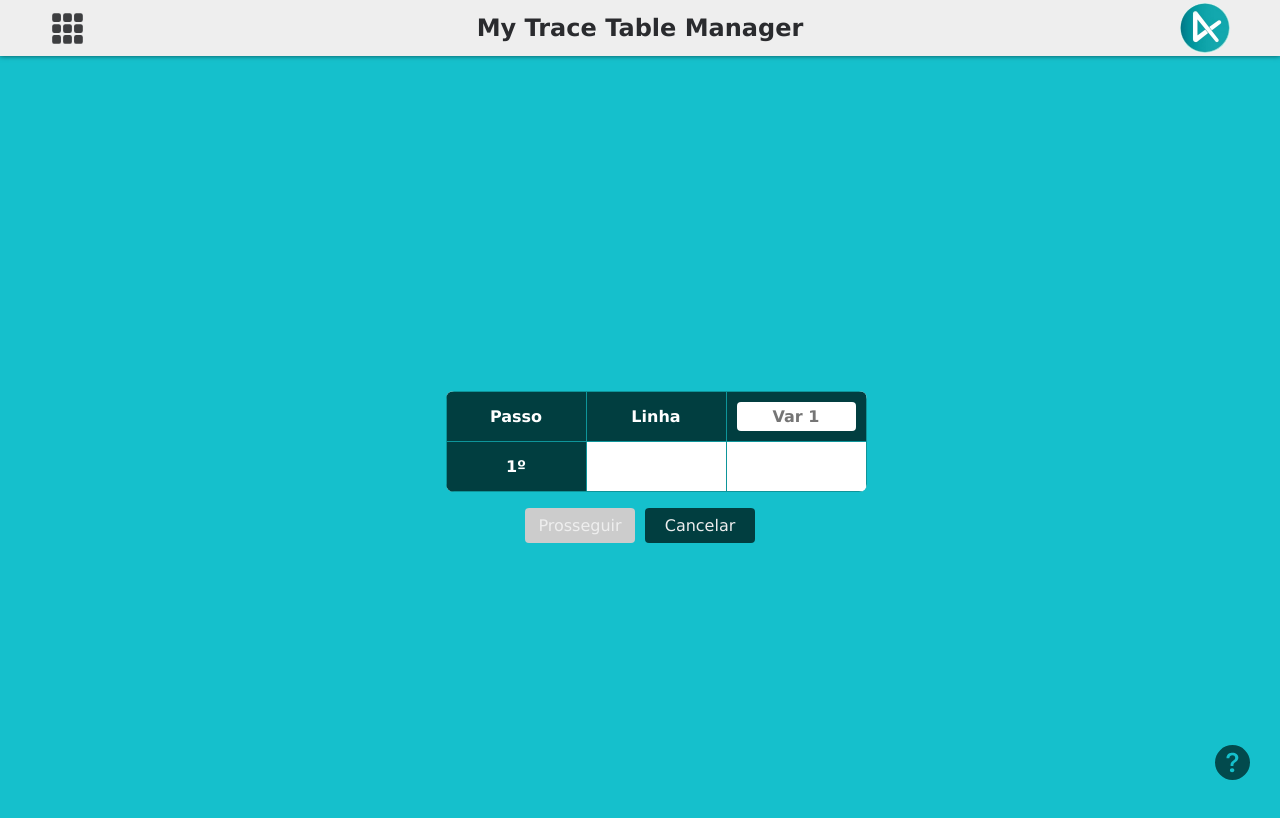
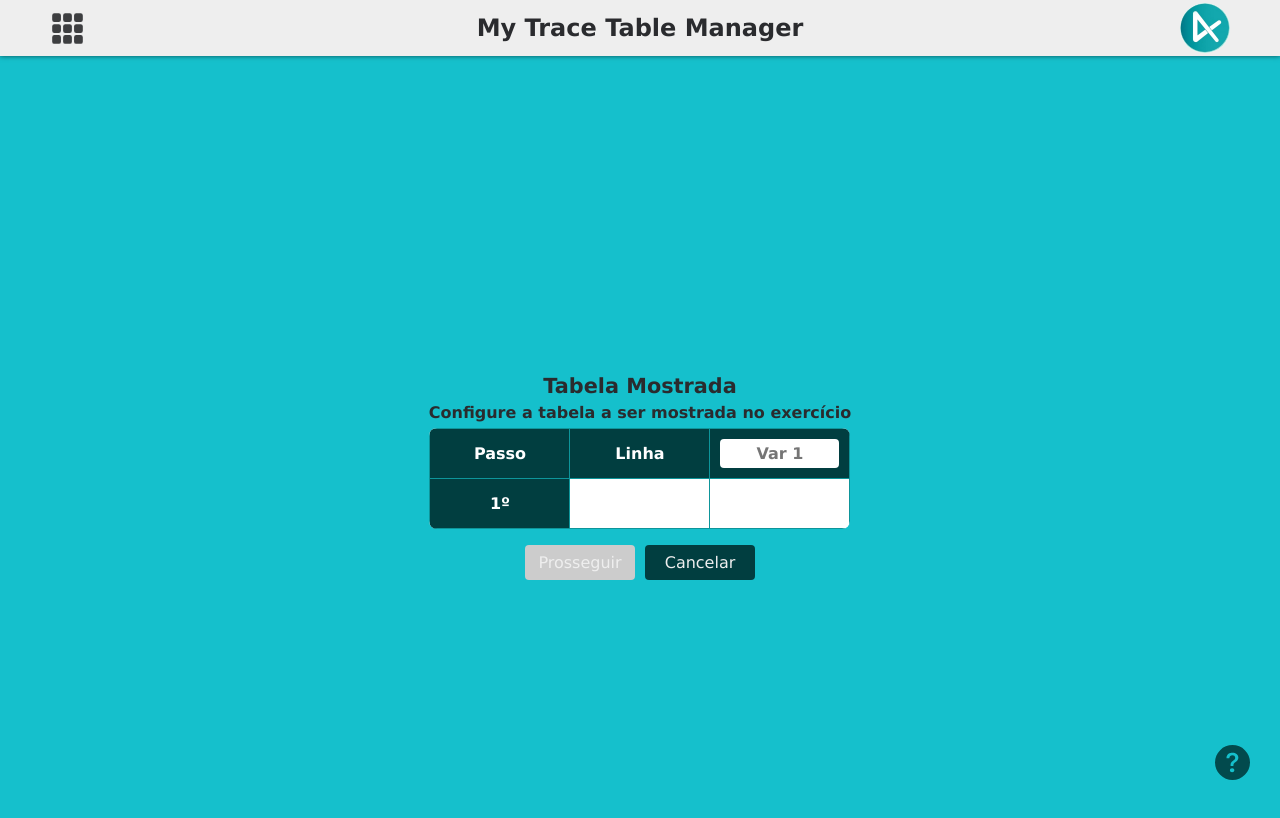
Before and after one commit to a4s-ufpb/My-Trace-Table-Manager, a React (Vite) app: page /#/showntable in a window 1280 px wide. Shown: the top 818 px of the page. Built offline with nearby package versions, Linux system fonts and the light colour scheme.

Commit message:
Ajuste nos títulos

```diff
--- a/src/routes/TraceTable/ExpectedTable/index.jsx
+++ b/src/routes/TraceTable/ExpectedTable/index.jsx
@@ -76,9 +76,12 @@ export default function ExpectedTable() {
 
     return (
         <div className="background">
-            <h3>Preencha as respostas esperadas para essa Trace Table</h3>
+            <div className="titleContainer">
+                <h3 className="tableTitle">Tabela Esperada</h3>
+                <span className="tableSubtitle">Preencha as respostas esperadas para essa Trace Table</span>
+            </div>
+            <div>
                 {tableInfo && (
-                <>
                     <table border={1}>
                         <thead>
                             <tr>
@@ -107,13 +110,13 @@ export default function ExpectedTable() {
                             ))}
                         </tbody>
                     </table>
+                )}
+            </div>
             <div className="btn-container">
                 <button onClick={saveExpectedTable} disabled={!isValid} className="btn btn-next">Salvar</button>
                 <button onClick={shownPopUpEdit} className="btn">Editar</button>
                 <button onClick={shownPopUpCancel} className="btn">Cancelar</button>
             </div>
-                </>
-            )}
             <BsQuestionCircleFill className="icon-question" />
             {openPopUpCancel ? (
                 <PopUp
--- a/src/routes/TraceTable/ShownTable/index.jsx
+++ b/src/routes/TraceTable/ShownTable/index.jsx
@@ -99,6 +99,11 @@ export default function ShownTable() {
                 </div>
                 <div>
                     <div className={styles.traceTable}>
+                        <div className="titleContainer">
+                            <h3 className="tableTitle">Tabela Mostrada</h3>
+                            <span className="tableSubtitle">Configure a tabela a ser mostrada no exercício</span>
+                        </div>
+
                         <table>
                             <thead>
                                 <tr>
@@ -138,7 +143,6 @@ export default function ShownTable() {
                             </tbody>
                         </table>
                     </div>
-
                 </div>
             </div>
             <div className="btn-container">
--- a/src/routes/TraceTable/ShownTable/styles.module.css
+++ b/src/routes/TraceTable/ShownTable/styles.module.css
@@ -3,30 +3,36 @@
     display: flex;
     align-items: center;
     justify-content: center;
+    flex-direction: column;
     gap: 2rem;
-    margin-top: 2rem;
+    margin-top: 1.3rem;
 }
 
 .imgContainer {
-    min-width: 300px;
-    max-width: 40%;
     display: flex;
     align-items: center;
     justify-content: center;
-    padding: 40px 20px;
+    min-width: 400px;
+    max-width: 70%;
+    margin: 0 auto;
+    padding: 10px;
     background: var(--primary-white);
     box-shadow: 0 2px 8px rgba(0, 0, 0, 0.2);
     border-radius: 10px;
 }
 
-.traceTableContainer img {
-    width: 100%;
+.imgContainer img {
+    width: 90%;
     height: auto;
     max-height: 300px;
     object-fit: contain;
 }
 
 .traceTable {
+    display: flex;
+    flex-direction: column;
+    align-items: center;
+    justify-content: center;
     width: 100%;
     max-width: 700px;
     min-width: 300px;
--- a/src/routes/TraceTable/traceTable.css
+++ b/src/routes/TraceTable/traceTable.css
@@ -1,6 +1,23 @@
-h3 {
+.titleContainer {
+    display: flex;
+    flex-direction: column;
+    align-items: center;
+    justify-content: center;
+    gap: 0;
+}
+
+.tableTitle, .tableSubtitle {
+    color: var(--primary-black);
+    font-weight: 600;
+}
+
+.tableTitle {
     font-size: 1.3rem;
-    color: #fff;
+    margin-bottom: .3rem;
+}
+
+.tableSubtitle {
+    margin-bottom: .4rem;
 }
 
 table {
```
Lines whose indentation alone changed are shown as unchanged.
